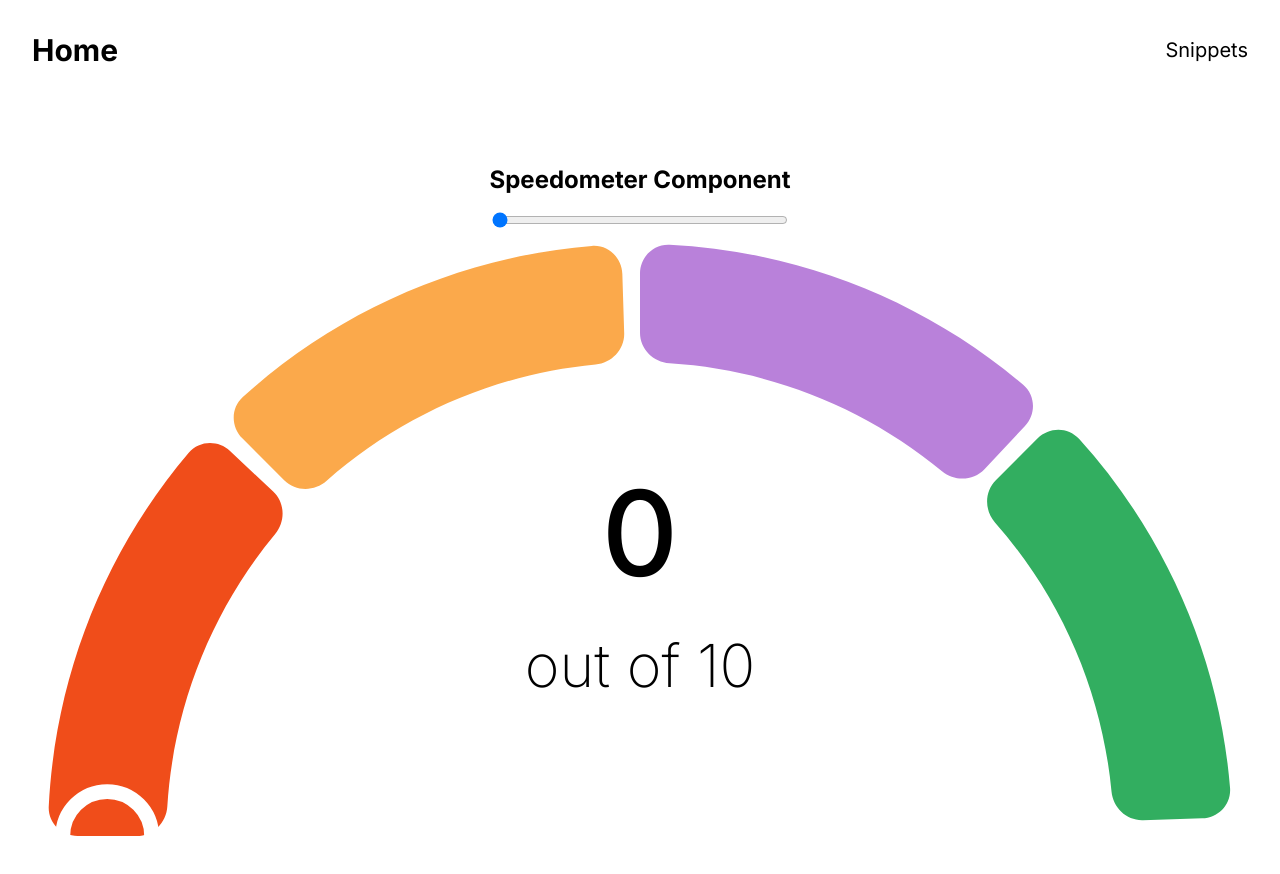
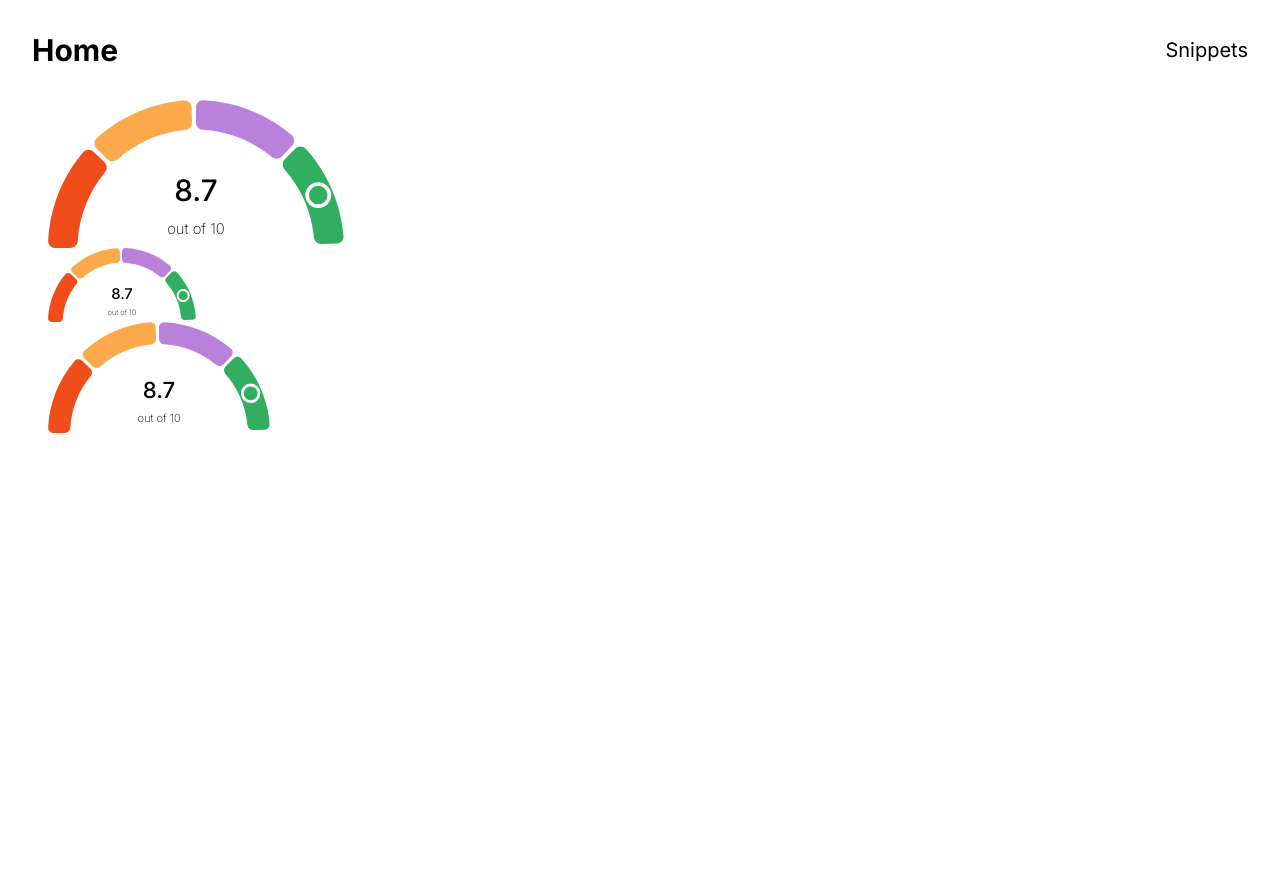
Before and after one commit to joshuahartshorn/myPlayground, a Next.js app: page /speedometer in a window 1280 px wide. Shown: the top 874 px of the page. After the commit the page ends 800 px from the top, so only its background shows below. Built offline with nearby package versions, Linux system fonts and the light colour scheme.

Commit message:
final speedometer

```diff
--- a/src/app/speedometer/page.tsx
+++ b/src/app/speedometer/page.tsx
@@ -1,19 +1,19 @@
 'use client';
-import { useState } from 'react';
+
 import Speedometer from '@/components/speedometer';
 
 export default function SpeedometerPage() {
-  const [value, setValue] = useState(0);
-
-  const handleChange = (e: React.ChangeEvent<HTMLInputElement>) => {
-    setValue(Number(e.target.value));
-  };
-
   return (
-    <div className="flex flex-col items-center justify-center min-h-screen py-2">
-      <h1 className="text-2xl font-bold mb-4">Speedometer Component</h1>
-      <input type="range" min="0" max="10" value={value} onChange={handleChange} className="mb-4 w-3/4 sm:w-1/2 md:w-1/3 lg:w-1/4" />
-      <Speedometer value={value} />
+    <div className="flex flex-row flex-wrap">
+      <div className="h-1/4 w-1/4">
+        <Speedometer value={8.7} />
+        <div className="h-1/2 w-1/2">
+          <Speedometer value={8.7} />
+        </div>
+        <div className="h-3/4 w-3/4">
+          <Speedometer value={8.7} />
+        </div>
+      </div>
     </div>
   );
 }
--- a/src/components/speedometer.tsx
+++ b/src/components/speedometer.tsx
@@ -50,10 +50,10 @@ export default function Speedometer({ value }: SpeedometerProps) {
       />
 
       <circle cx={circleX} cy={circleY} r="12" fill="none" stroke="white" strokeWidth={4} />
-      <text x={svgCenterX} y="80" textAnchor="middle" fontSize="32" fontWeight="500" dy=".3em">
+      <text x={svgCenterX} y="100" textAnchor="middle" fontSize="32" fontWeight="500" dy=".3em">
         {value}
       </text>
-      <text x={svgCenterX} y="115" textAnchor="middle" fontSize="16" fontWeight={200} color="grey" dy=".3em">
+      <text x={svgCenterX} y="140" textAnchor="middle" fontSize="16" fontWeight={200} color="grey" dy=".3em">
         out of 10
       </text>
     </svg>
```
